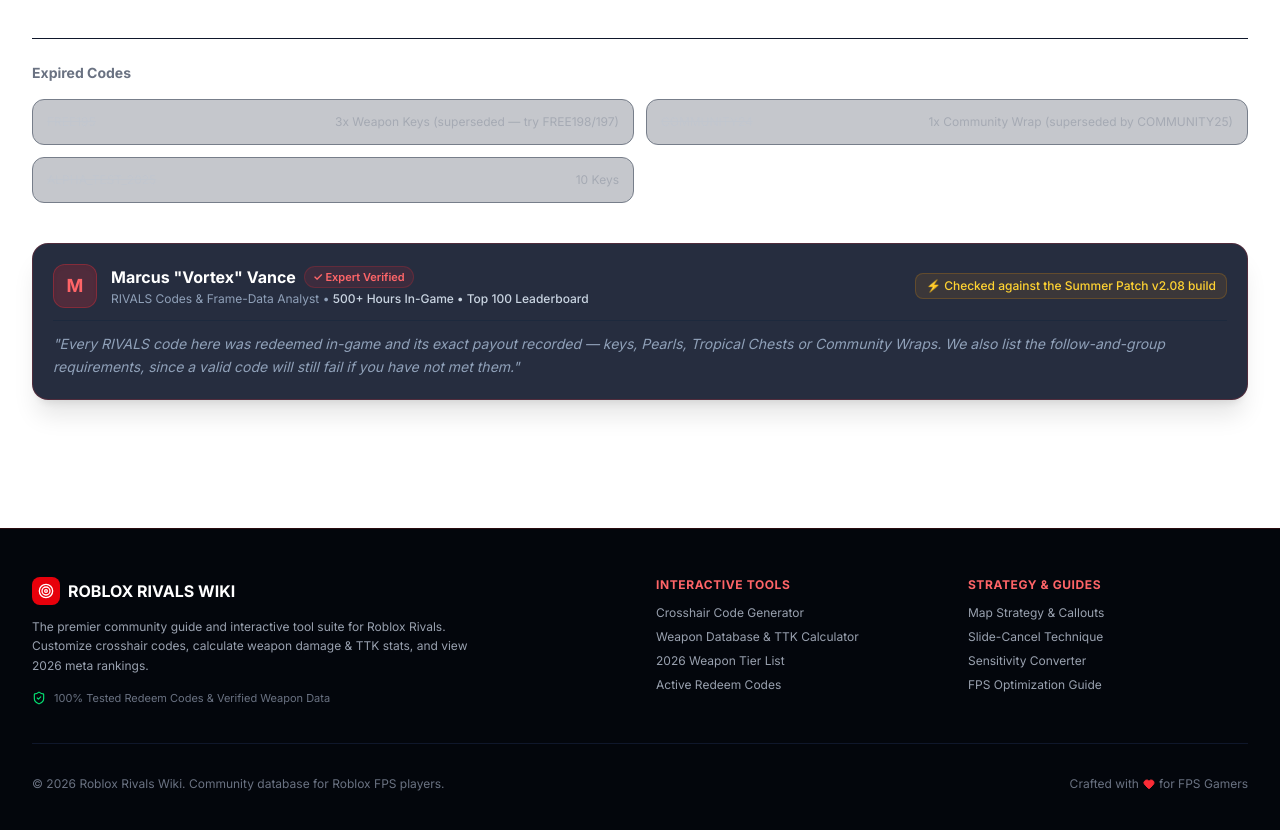
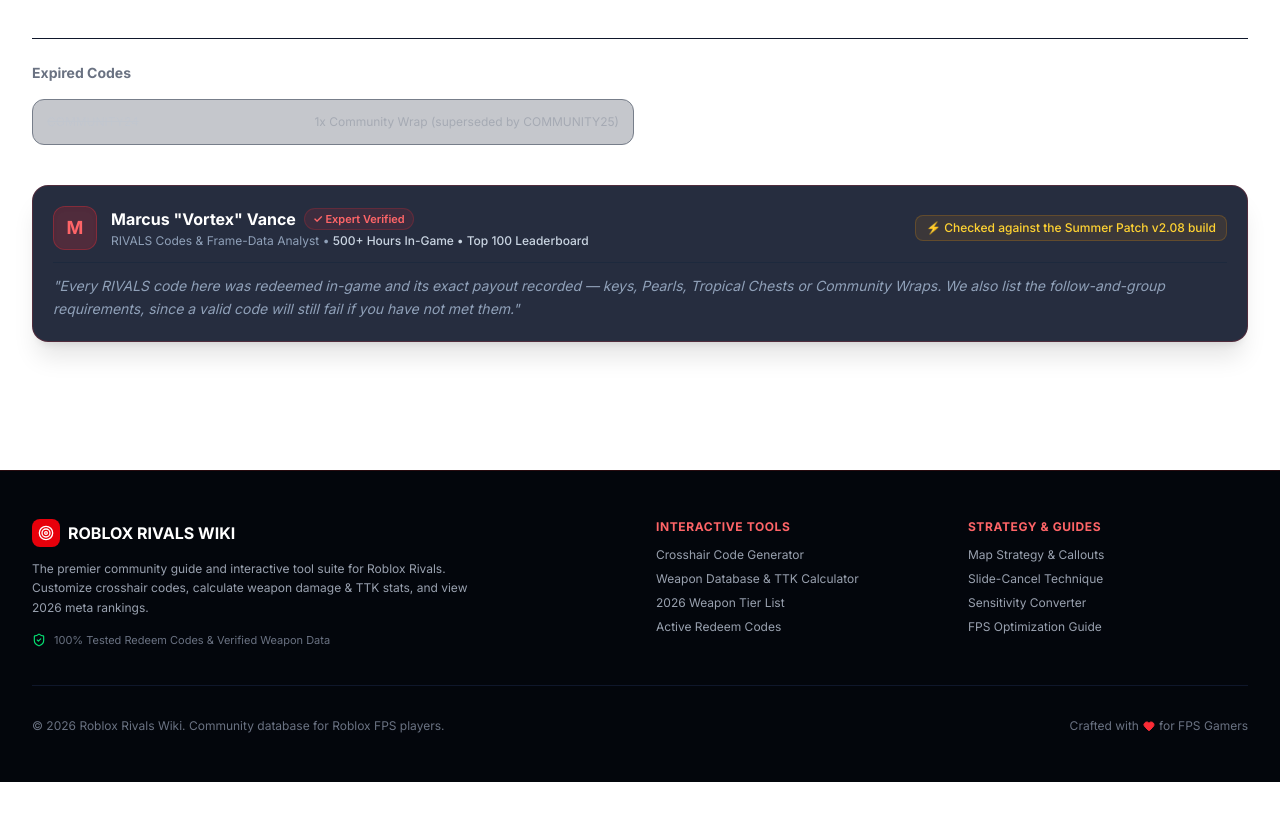
Before and after one commit to lianlele168/rivals-wiki, a Next.js app: page /codes in a window 1280 px wide. Shown: the part 2224-3054 px from the top of the page. After the commit the page ends 3006 px from the top, so only its background shows below. Built offline with nearby package versions, Linux system fonts and the light colour scheme.

Commit message:
fix(codes): drop 2 untraceable expired Rivals codes
FREE195 and ALPHA_TEST_2025 appear in no source. All 11 active codes and COMMUNITY24 check out against PCGamesN, Beebom, RadioTimes, BloxSwaps and KodeGG.

```diff
--- a/src/data/wikiData.ts
+++ b/src/data/wikiData.ts
@@ -141,20 +141,8 @@
 
 export const EXPIRED_CODES: CodeItem[] = [
   {
-    code: "FREE195",
-    rewards: "3x Weapon Keys (superseded — try FREE198/197)",
-    status: "expired",
-    addedDate: ""
-  },
-  {
     code: "COMMUNITY24",
     rewards: "1x Community Wrap (superseded by COMMUNITY25)",
-    status: "expired",
-    addedDate: ""
-  },
-  {
-    code: "ALPHA_TEST_2025",
-    rewards: "10 Keys",
     status: "expired",
     addedDate: ""
   }
```
